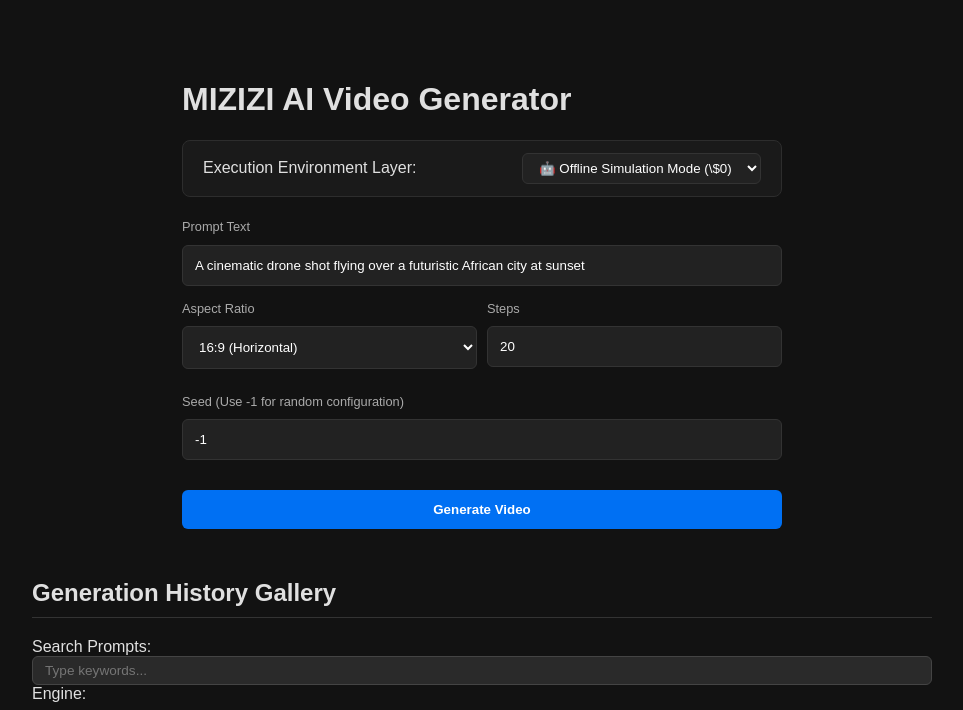
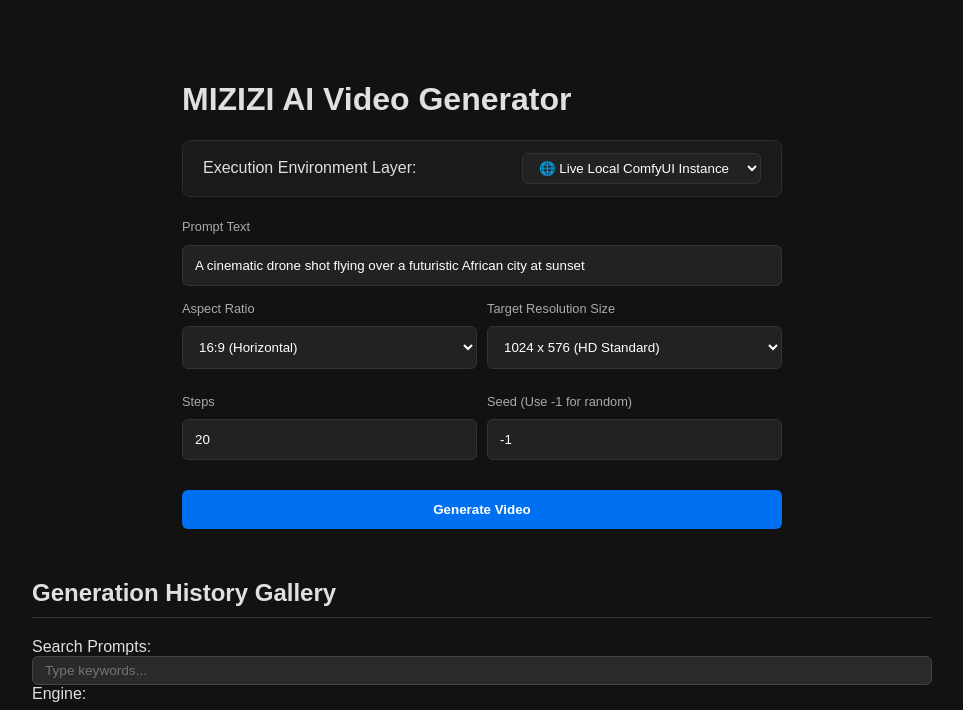
Before and after one commit to gosbertreonsi-ux/MIZIZI, a FastAPI app: page / in a window 1280 px wide. Shown: the top 710 px of the page, without its empty margins (158-1121 px from the left). Run offline with FastAPI, Linux system fonts and the light colour scheme; data that the repository does not hold is empty.

Commit message:
index.html updated

```diff
--- a/backend/app/templates/index.html
+++ b/backend/app/templates/index.html
@@ -65,7 +65,7 @@
 
 
 
-<!-- backend/app/templates/index.html — PART 3 (UPDATED WITH ACTIONS BAR) -->
+<!-- backend/app/templates/index.html — PART 3 (UPDATED WITH RESOLUTION SELECTOR) -->
 <body>
     <div class="creator-panel">
         <h1>MIZIZI AI Video Generator</h1>
@@ -73,8 +73,8 @@
         <div class="engine-selector">
             <span>Execution Environment Layer:</span>
             <select id="engineModeInput">
+                <option value="LIVE" selected>🌐 Live Local ComfyUI Instance</option>
                 <option value="MOCK">🤖 Offline Simulation Mode (\$0)</option>
-                <option value="LIVE">🌐 Live Local ComfyUI Instance</option>
             </select>
         </div>
 
@@ -91,13 +91,23 @@
                 </select>
             </div>
             <div>
+                <!-- New Video Dimension Selection Layer -->
+                <label>Target Resolution Size</label>
+                <select id="resolutionInput">
+                    <option value="1024x576">1024 x 576 (HD Standard)</option>
+                    <option value="768x432">768 x 432 (Balanced)</option>
+                    <option value="512x512">512 x 512 (Square Native)</option>
+                </select>
+            </div>
+        </div>
+
+        <div class="settings-matrix">
+            <div>
                 <label>Steps</label>
                 <input type="number" id="stepsInput" value="20" min="1" max="50">
             </div>
-        </div>
-        <div class="settings-matrix">
-            <div style="grid-column: span 2;">
-                <label>Seed (Use -1 for random configuration)</label>
+            <div>
+                <label>Seed (Use -1 for random)</label>
                 <input type="number" id="seedInput" value="-1">
             </div>
         </div>
@@ -132,13 +142,14 @@
         </div>
     </div>
 
-    <!-- Contextual Banner triggering visibility automatically during active check loops -->
     <div id="bulkActionsBar" class="bulk-actions-bar">
         <span id="bulkCountLabel">0 rows selected for deletion</span>
         <button class="btn-delete" onclick="executeBulkDelete()" style="background: #ff4d4d; color: white; border-color: #cc0000; font-weight: bold;">🗑️ Delete Selected</button>
     </div>
 
     <div class="gallery-grid" id="galleryGrid"></div>
+
+
 
 <!-- backend/app/templates/index.html — PART 4 (CACHE-BUSTER INTEGRATED) -->
     <script>
@@ -262,7 +273,7 @@
     </script>
 
 
-<!-- backend/app/templates/index.html — PART 5 (UPDATED WITH STEP TIMELINE) -->
+<!-- backend/app/templates/index.html — PART 5 (UPDATED WITH RESOLUTION CODES) -->
     <script>
         async function deleteJob(jobId) {
             if (!confirm("Are you sure you want to delete this history record?")) return;
@@ -277,6 +288,7 @@
         async function startGeneration() {
             const prompt = document.getElementById('promptInput').value;
             const aspectRatio = document.getElementById('aspectRatioInput').value;
+            const resolution = document.getElementById('resolutionInput').value; // Grabs dimensions string
             const steps = parseInt(document.getElementById('stepsInput').value);
             const engineMode = document.getElementById('engineModeInput').value;
             let seed = parseInt(document.getElementById('seedInput').value);
@@ -294,6 +306,7 @@
                 body: JSON.stringify({
                     prompt: prompt,
                     aspect_ratio: aspectRatio,
+                    resolution: resolution, // Injected parameter field variable
                     steps: steps,
                     seed: seed,
                     engine_mode: engineMode
@@ -305,7 +318,6 @@
             checkJobStatus(data.job_id);
         }
 
-        // Simulates dynamic console status message updates based on state durations
         function getLiveStepLog(status) {
             if (status === 'QUEUED') return "📥 Added to execution queue thread. Waiting for engine slot allocation...";
             if (status === 'PROCESSING') return "⚙️ Running ComfyUI execution graph node loops. Running sample iterations...";
@@ -321,9 +333,10 @@
                 <div class="job-card status-${job.status}">
                     <h3>Active Job Tracking: <strong>${job.status}</strong></h3>
                     <p><strong>Prompt:</strong> ${job.prompt}</p>
-                    <p style="font-size: 0.85rem; color:#aaa; margin-bottom: 5px;">Pipeline -> Engine: <b>${job.engine_mode}</b> | Ratio: ${job.aspect_ratio} | Steps: ${job.steps}</p>
+                    <p style="font-size: 0.85rem; color:#aaa; margin-bottom: 5px;">
+                        Pipeline -> Engine: <b>${job.engine_mode}</b> | Ratio: ${job.aspect_ratio} | Size: ${job.resolution || 'Default'} | Steps: ${job.steps}
+                    </p>
 
-                    <!-- Live Ticker Console log feedback layer -->
                     <div style="background: #000; font-family: monospace; padding: 10px; border-radius: 4px; font-size: 0.8rem; color: #4caf50; border: 1px solid #222;">
                         ${getLiveStepLog(job.status)}
                     </div>
```
Also changed, not shown: backend/app/mizizi.db, 1 other file.
